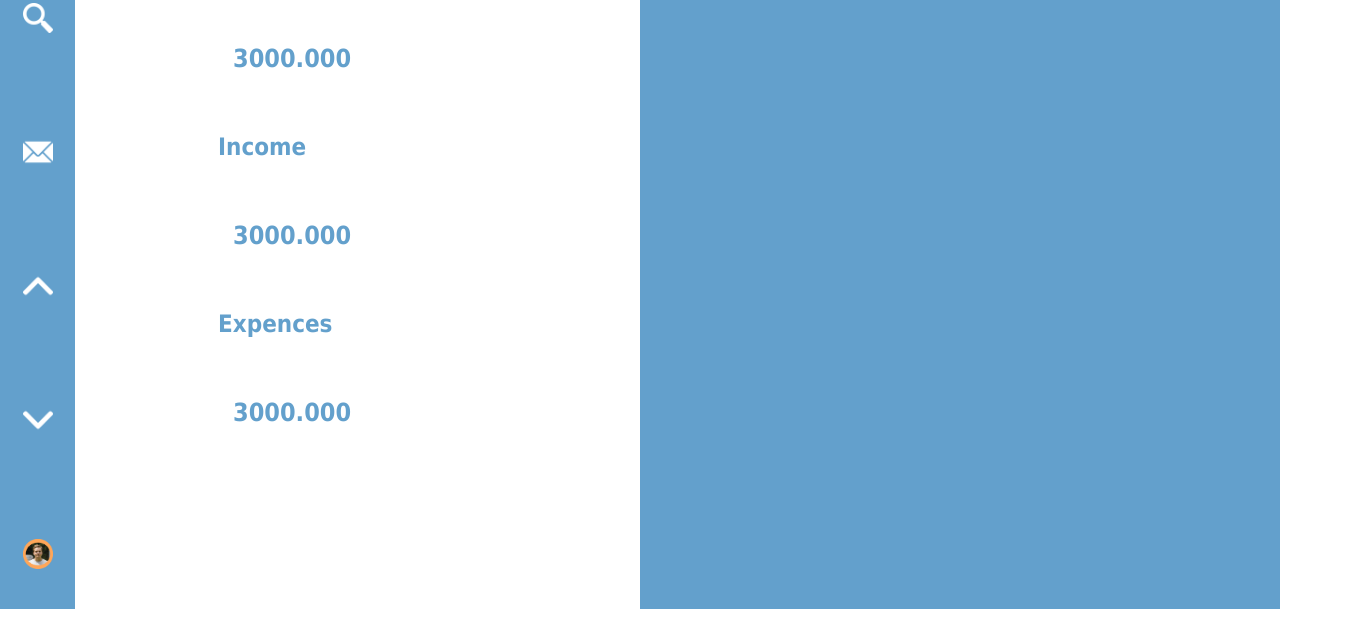
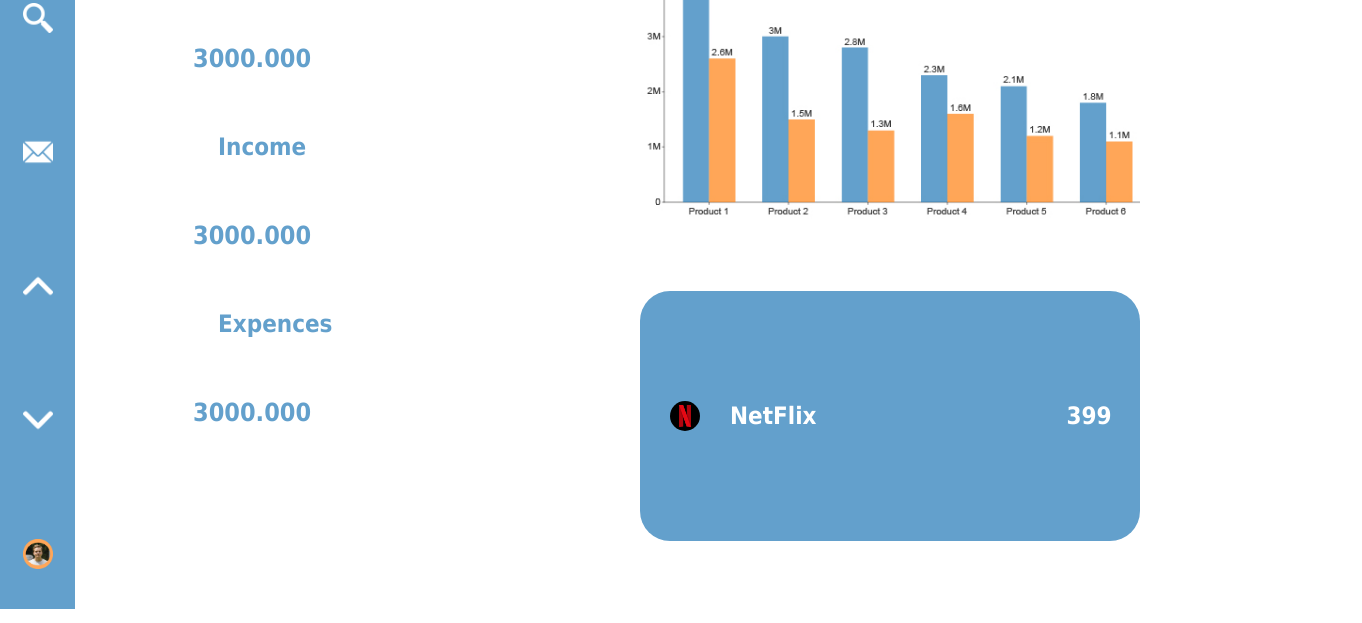
Before and after one commit to rambuTAN03/rambuTAN03.io, a plain HTML site: page Financial_Tracker.html in a window 1280 px wide. Shown: the part 181-804 px from the top of the page, 1362 px wide, since content can reach past the window. Drawn offline with Linux system fonts and the light colour scheme.

Commit message:
commiting exam again

```diff
--- a/Financial_Tracker.html
+++ b/Financial_Tracker.html
@@ -37,10 +37,22 @@
             <p>3000.000</p>
             </strong>
         </div>
+        <div class="inside">
+            <img src="321.jpg" alt="">
 
-        <div class="extra">
+            <div class="extra">
+                <div class="line">
+                    <img src="Net.png" class="net"alt="">
+                    <h2>NetFlix</h2>
+                    <h2 class="price">399</h2>
+                </div>
+
+            </div>
+
 
         </div>
+
+
     </div>
 
 
--- /dev/null
+++ b/about.css
@@ -0,0 +1,41 @@
+*{
+    margin: 5px;
+    padding: 0px;
+    font-size: 30px;
+}
+
+.container{
+    display: grid;
+    grid-template-areas:
+    "image" "text2"
+
+    ;
+    height: auto;
+    width: auto;
+
+}
+
+img{
+    height: 300px;
+    width: 300px;
+}
+
+.start{
+    font-size: 100px;
+}
+
+.container .grid1 {
+    grid-area: image;
+    align-items: center;
+    justify-self: left;
+}
+
+.container .grid2{
+    grid-area: text2;
+}
+
+.container .grid1 img{
+    padding: 20px;
+    border: 20px;
+    border-style: solid;
+}
--- a/financial.css
+++ b/financial.css
@@ -58,18 +58,69 @@ img .icon{
 
     font-size: 65px;
     margin: 45px 0;
+    margin-bottom: 20px;
 }
 
 .numbers h2{
     padding: 0;
     margin: 45px;
+    margin-bottom: 20px;
 }
 
 .numbers p{
     margin: 60px;
+    margin-left: 20px;
     font-size: 25px;
 }
 
 .extra{
     background-color: #63a0cc;
+    margin-top: 70px;
+    height: 250px;
+    width: 500px;
 }
+
+.inside{
+    display: flex;
+    flex-direction: column;
+    justify-content: center;
+    align-self: center;
+}
+
+.inside img{
+    width: 500px;
+}
+
+ .inside .extra img {
+    height: 30px;
+    width: 30px;
+}
+
+.extra{
+    display: grid;
+    border-radius: 30px;
+    align-items: center;
+}
+
+.extra h2{
+    display: inline-block;
+    color: #ffffff;
+}
+
+.extra .line{
+    display: flex;
+    flex-direction: row;
+    align-items: center;
+    justify-self: center;
+}
+
+.extra .line img{
+    margin: 30px;
+    border-radius: 100px;
+
+
+}
+
+.extra .line h2{
+    margin-right: 250px;
+}
```
Also changed, not shown: AboutMe.html (added, +50 -0 lines), index.html (+3 -2 lines), 1234.jpg (added), 321.jpg (added), Net.png (added).
